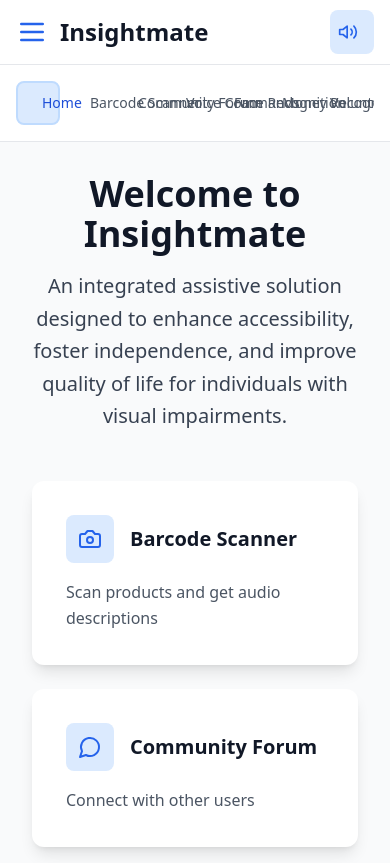
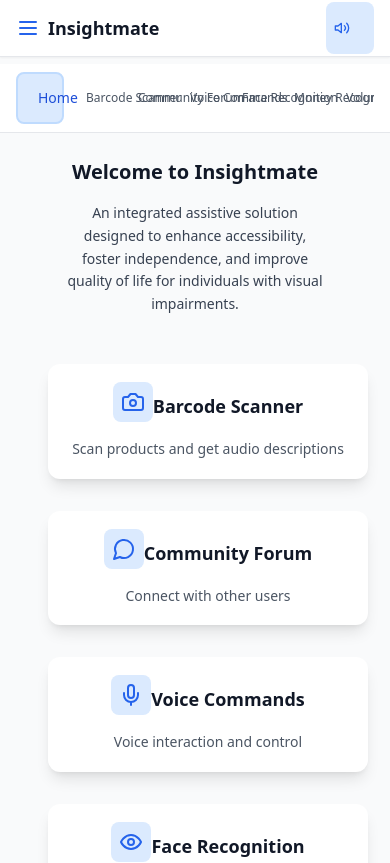
Before and after one commit to Dhanushini/Insighmate, a React (Vite) app: page / in a window 390 px wide. Shown: the top 863 px of the page. Built offline with nearby package versions, Linux system fonts and the light colour scheme.

Commit message:
Enhance responsive design with proper grid system

```diff
--- a/src/App.tsx
+++ b/src/App.tsx
@@ -53,34 +53,34 @@ function App() {
       default:
         return (
           <div className="p-8">
-            <div className="max-w-4xl mx-auto">
+            <div className="container-responsive">
               <div className="text-center mb-12">
-                <h1 className="text-4xl font-bold text-gray-900 mb-4">
+                <h1 className="heading-responsive font-bold text-gray-900 mb-4">
                   Welcome to Insightmate
                 </h1>
-                <p className="text-xl text-gray-700 leading-relaxed max-w-3xl mx-auto">
+                <p className="text-responsive text-gray-700 leading-relaxed max-w-3xl mx-auto px-4">
                   An integrated assistive solution designed to enhance accessibility, foster independence,
                   and improve quality of life for individuals with visual impairments.
                 </p>
               </div>
 
-              <div className="grid grid-cols-1 md:grid-cols-2 lg:grid-cols-3 gap-6">
+              <div className="grid-responsive-lg mobile-stack tablet-grid-2 desktop-grid-3">
                 {modules.map((module) => {
                   const IconComponent = module.icon;
                   return (
                     <button
                       key={module.id}
                       onClick={() => setActiveModule(module.id)}
-                      className="bg-white p-8 rounded-xl shadow-lg hover:shadow-xl transition-all duration-300 text-left group border-2 border-transparent hover:border-blue-200 focus:border-blue-500 focus:outline-none"
+                      className="bg-white p-4 sm:p-6 lg:p-8 rounded-xl shadow-lg hover:shadow-xl transition-all duration-300 text-left group border-2 border-transparent hover:border-blue-200 focus:border-blue-500 focus:outline-none mobile-text-center sm:text-left"
                       aria-label={`Access ${module.name}: ${module.description}`}
                     >
-                      <div className="flex items-center mb-4">
-                        <div className="w-12 h-12 bg-blue-100 rounded-lg flex items-center justify-center group-hover:bg-blue-200 transition-colors">
+                      <div className="flex items-center mb-4 mobile-full justify-center sm:justify-start">
+                        <div className="w-10 h-10 sm:w-12 sm:h-12 bg-blue-100 rounded-lg flex items-center justify-center group-hover:bg-blue-200 transition-colors">
                           <IconComponent className="w-6 h-6 text-blue-600" />
                         </div>
-                        <h3 className="text-xl font-semibold text-gray-900 ml-4">{module.name}</h3>
+                        <h3 className="text-lg sm:text-xl font-semibold text-gray-900 ml-0 sm:ml-4 mt-2 sm:mt-0">{module.name}</h3>
                       </div>
-                      <p className="text-gray-600 leading-relaxed">{module.description}</p>
+                      <p className="text-sm sm:text-base text-gray-600 leading-relaxed">{module.description}</p>
                     </button>
                   );
                 })}
--- a/src/components/BarcodeScanner.tsx
+++ b/src/components/BarcodeScanner.tsx
@@ -67,22 +67,22 @@ export default function BarcodeScanner() {
   };
 
   return (
-    <div className="max-w-4xl mx-auto p-6">
+    <div className="container-responsive p-4 sm:p-6">
       <div className="bg-white rounded-xl shadow-lg overflow-hidden">
         <div className="bg-gradient-to-r from-blue-600 to-purple-600 p-6 text-white">
           <div className="flex items-center gap-3">
             <Square className="w-8 h-8" />
             <div>
-              <h1 className="text-2xl font-bold">Barcode Scanner</h1>
-              <p className="text-blue-100">Scan products to get information</p>
+              <h1 className="heading-responsive font-bold">Barcode Scanner</h1>
+              <p className="text-responsive text-blue-100">Scan products to get information</p>
             </div>
           </div>
         </div>
 
-        <div className="p-6">
+        <div className="p-4 sm:p-6">
           {/* Camera Section */}
           <div className="mb-6">
-            <div className="relative bg-gray-900 rounded-lg overflow-hidden aspect-video">
+            <div className="relative bg-gray-900 rounded-lg overflow-hidden aspect-video w-full">
               <video
                 ref={videoRef}
                 autoPlay
@@ -98,7 +98,7 @@ export default function BarcodeScanner() {
               {/* Scanning Overlay */}
               {isScanning && (
                 <div className="absolute inset-0 flex items-center justify-center">
-                  <div className="border-2 border-green-400 w-64 h-32 relative">
+                  <div className="border-2 border-green-400 w-48 h-24 sm:w-64 sm:h-32 relative">
                     <div className="absolute top-0 left-0 w-6 h-6 border-t-4 border-l-4 border-green-400"></div>
                     <div className="absolute top-0 right-0 w-6 h-6 border-t-4 border-r-4 border-green-400"></div>
                     <div className="absolute bottom-0 left-0 w-6 h-6 border-b-4 border-l-4 border-green-400"></div>
@@ -127,11 +127,11 @@ export default function BarcodeScanner() {
           </div>
 
           {/* Controls */}
-          <div className="flex gap-4 mb-6">
+          <div className="flex flex-col sm:flex-row gap-4 mb-6">
             {!isScanning ? (
               <button
                 onClick={startScanning}
-                className="flex-1 bg-green-600 hover:bg-green-700 text-white px-6 py-3 rounded-lg font-semibold flex items-center justify-center gap-2 transition-colors"
+                className="flex-1 bg-green-600 hover:bg-green-700 text-white px-4 sm:px-6 py-3 rounded-lg font-semibold flex items-center justify-center gap-2 transition-colors text-sm sm:text-base"
               >
                 <Camera className="w-5 h-5" />
                 Start Scanning
@@ -139,7 +139,7 @@ export default function BarcodeScanner() {
             ) : (
               <button
                 onClick={stopScanning}
-                className="flex-1 bg-red-600 hover:bg-red-700 text-white px-6 py-3 rounded-lg font-semibold flex items-center justify-center gap-2 transition-colors"
+                className="flex-1 bg-red-600 hover:bg-red-700 text-white px-4 sm:px-6 py-3 rounded-lg font-semibold flex items-center justify-center gap-2 transition-colors text-sm sm:text-base"
               >
                 <Square className="w-5 h-5" />
                 Stop Scanning
@@ -148,7 +148,7 @@ export default function BarcodeScanner() {
 
             <button
               onClick={simulateBarcodeScan}
-              className="bg-blue-600 hover:bg-blue-700 text-white px-6 py-3 rounded-lg font-semibold flex items-center gap-2 transition-colors"
+              className="bg-blue-600 hover:bg-blue-700 text-white px-4 sm:px-6 py-3 rounded-lg font-semibold flex items-center gap-2 transition-colors text-sm sm:text-base mobile-full"
             >
               <Zap className="w-5 h-5" />
               Test Scan
--- a/src/components/Header.tsx
+++ b/src/components/Header.tsx
@@ -4,19 +4,19 @@ import { Volume2, Eye, Menu } from 'lucide-react';
 const Header: React.FC = () => {
   return (
     <header className="bg-white shadow-sm border-b border-gray-200" role="banner">
-      <div className="max-w-7xl mx-auto px-4 sm:px-6 lg:px-8">
-        <div className="flex justify-between items-center h-16">
+      <div className="container-responsive">
+        <div className="flex justify-between items-center h-14 sm:h-16">
           <div className="flex items-center">
-            <Menu className="w-8 h-8 text-blue-600 mr-3" />
-            <h1 className="text-2xl font-bold text-gray-900">Insightmate</h1>
+            <Menu className="w-6 h-6 sm:w-8 sm:h-8 text-blue-600 mr-2 sm:mr-3" />
+            <h1 className="text-lg sm:text-2xl font-bold text-gray-900">Insightmate</h1>
           </div>
 
           <div className="flex items-center space-x-4">
             <button
-              className="p-2 rounded-lg bg-blue-100 hover:bg-blue-200 transition-colors focus:outline-none focus:ring-2 focus:ring-blue-500"
+              className="p-2 sm:p-3 rounded-lg bg-blue-100 hover:bg-blue-200 transition-colors focus:outline-none focus:ring-2 focus:ring-blue-500"
               aria-label="Voice assistance settings"
             >
-              <Volume2 className="w-5 h-5 text-blue-600" />
+              <Volume2 className="w-4 h-4 sm:w-5 sm:h-5 text-blue-600" />
             </button>
           </div>
         </div>
--- a/src/components/Navigation.tsx
+++ b/src/components/Navigation.tsx
@@ -17,8 +17,8 @@ interface NavigationProps {
 const Navigation: React.FC<NavigationProps> = ({ modules, activeModule, setActiveModule }) => {
   return (
     <nav className="bg-white border-b border-gray-200 sticky top-16 z-40" role="navigation" aria-label="Main navigation">
-      <div className="max-w-7xl mx-auto px-4 sm:px-6 lg:px-8">
-        <div className="flex space-x-1 overflow-x-auto py-4">
+      <div className="container-responsive">
+        <div className="flex space-x-1 overflow-x-auto py-2 sm:py-4 scrollbar-hide">
           <button
             onClick={() => setActiveModule('home')}
             className={`flex items-center px-4 py-2 rounded-lg text-sm font-medium transition-colors focus:outline-none focus:ring-2 focus:ring-blue-500 ${
@@ -29,7 +29,7 @@ const Navigation: React.FC<NavigationProps> = ({ modules, activeModule, setActiv
             aria-label="Go to home page"
             aria-current={activeModule === 'home' ? 'page' : undefined}
           >
-            <Home className="w-4 h-4 mr-2" />
+            <Home className="w-4 h-4 mr-1 sm:mr-2" />
             Home
           </button>
 
@@ -39,7 +39,7 @@ const Navigation: React.FC<NavigationProps> = ({ modules, activeModule, setActiv
               <button
                 key={module.id}
                 onClick={() => setActiveModule(module.id)}
-                className={`flex items-center px-4 py-2 rounded-lg text-sm font-medium transition-colors focus:outline-none focus:ring-2 focus:ring-blue-500 whitespace-nowrap ${
+                className={`flex items-center px-3 sm:px-4 py-2 rounded-lg text-xs sm:text-sm font-medium transition-colors focus:outline-none focus:ring-2 focus:ring-blue-500 whitespace-nowrap ${
                   activeModule === module.id
                     ? 'bg-blue-100 text-blue-700 border-2 border-blue-200'
                     : 'text-gray-600 hover:text-gray-900 hover:bg-gray-100 border-2 border-transparent'
@@ -47,7 +47,7 @@ const Navigation: React.FC<NavigationProps> = ({ modules, activeModule, setActiv
                 aria-label={`Access ${module.name}`}
                 aria-current={activeModule === module.id ? 'page' : undefined}
               >
-                <IconComponent className="w-4 h-4 mr-2" />
+                <IconComponent className="w-4 h-4 mr-1 sm:mr-2" />
                 {module.name}
               </button>
             );
--- a/src/index.css
+++ b/src/index.css
@@ -1,6 +1,36 @@
 @tailwind base;
 @tailwind components;
 @tailwind utilities;
+
+/* Responsive Grid System */
+@layer components {
+  .grid-responsive {
+    @apply grid gap-4;
+    grid-template-columns: repeat(auto-fit, minmax(280px, 1fr));
+  }
+
+  .grid-responsive-sm {
+    @apply grid gap-3;
+    grid-template-columns: repeat(auto-fit, minmax(200px, 1fr));
+  }
+
+  .grid-responsive-lg {
+    @apply grid gap-6;
+    grid-template-columns: repeat(auto-fit, minmax(320px, 1fr));
+  }
+
+  .container-responsive {
+    @apply w-full max-w-7xl mx-auto px-4 sm:px-6 lg:px-8;
+  }
+
+  .text-responsive {
+    @apply text-sm sm:text-base lg:text-lg;
+  }
+
+  .heading-responsive {
+    @apply text-xl sm:text-2xl lg:text-3xl xl:text-4xl;
+  }
+}
 
 /* Custom focus styles for better accessibility */
 @layer base {
@@ -40,10 +70,55 @@
   }
 }
 
+/* Mobile-first responsive breakpoints */
+@media (max-width: 640px) {
+  .mobile-stack {
+    @apply flex-col space-y-2 space-x-0;
+  }
+
+  .mobile-full {
+    @apply w-full;
+  }
+
+  .mobile-text-center {
+    @apply text-center;
+  }
+}
+
+/* Tablet optimizations */
+@media (min-width: 641px) and (max-width: 1024px) {
+  .tablet-grid-2 {
+    @apply grid-cols-2;
+  }
+
+  .tablet-text-left {
+    @apply text-left;
+  }
+}
+
+/* Desktop optimizations */
+@media (min-width: 1025px) {
+  .desktop-grid-3 {
+    @apply grid-cols-3;
+  }
+
+  .desktop-grid-4 {
+    @apply grid-cols-4;
+  }
+}
+
 /* Ensure all interactive elements are large enough for touch */
 button, input, select, textarea {
-  min-height: 44px;
-  min-width: 44px;
+  min-height: 48px; /* Increased for better mobile touch */
+  min-width: 48px;
+}
+
+/* Touch-friendly spacing on mobile */
+@media (max-width: 640px) {
+  button, input, select, textarea {
+    min-height: 52px;
+    font-size: 16px; /* Prevents zoom on iOS */
+  }
 }
 
 /* Improve readability */
```
Also changed, not shown: src/components/CommunityForum.tsx (+9 -9 lines).
